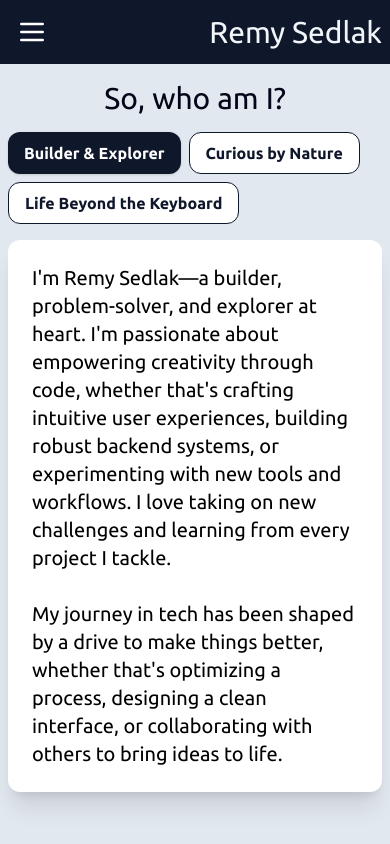
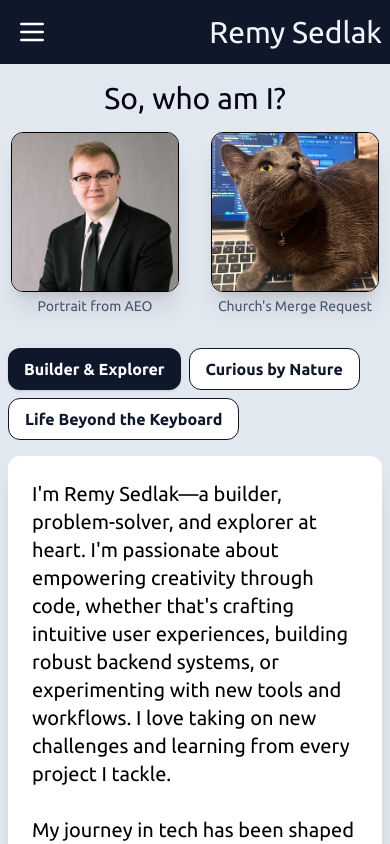
Before and after one commit to remysedlak/portfolio2.0, a React (Vite) app: page /#/about in a window 390 px wide. Built offline with nearby package versions, Linux system fonts and the light colour scheme.

Commit message:
formatting about me section to use images on mobile

```diff
--- a/src/About.tsx
+++ b/src/About.tsx
@@ -29,21 +29,27 @@ const About: React.FC = () => {
             <h1 className="text-3xl  font-eb-garamond mb-4 text-slate-950 text-center">
                 So, who am I?
             </h1>
-            <div className="flex flex-col md:flex-row gap-8 w-full max-w-6xl">
+            <div className="flex flex-col md:flex-row gap-8 w-full max-w-6xl items-center">
                 {/* Images */}
-                <div className="hidden md:block flex flex-col items-center md:w-1/3">
+                <div className="flex flex-row md:flex-col items-center md:w-1/3 gap-y-3 gap-x-8">
+                    <div className="flex flex-col items-center">
                         <img
                             src="/assets/remysedlak_image.jpg"
                             alt="image of Remy Sedlak"
                             loading="lazy"
-                        className="rounded-xl shadow-xl border m-4 w-32 h-32 md:w-48 md:h-48 object-cover transition-transform duration-300 hover:scale-105"
+                            className="rounded-xl shadow-xl border w-42 h-40 md:w-48 md:h-42 object-cover transition-transform duration-300 hover:scale-105"
                         />
+                        <span className="text-sm text-slate-600 mt-1">Portrait from AEO</span>
+                    </div>
+                    <div className="flex flex-col items-center">
                         <img
                             src="/assets/IMG_2927.png"
                             alt="image of Remy's cat, Church"
                             loading="lazy"
-                        className="rounded-xl shadow-xl border m-4 w-32 h-32 md:w-50 md:h-40 object-cover transition-transform duration-300 hover:scale-105"
+                            className="rounded-xl shadow-xl border w-42 h-40 md:w-50 md:h-40 object-cover transition-transform duration-300 hover:scale-105"
                         />
+                        <span className="text-sm text-slate-600 mt-1">Church's Merge Request</span>
+                    </div>
                 </div>
                 {/* Interactive Facts */}
                 <div className="flex-1 flex flex-col items-center">
```
Lines whose indentation alone changed are shown as unchanged.
